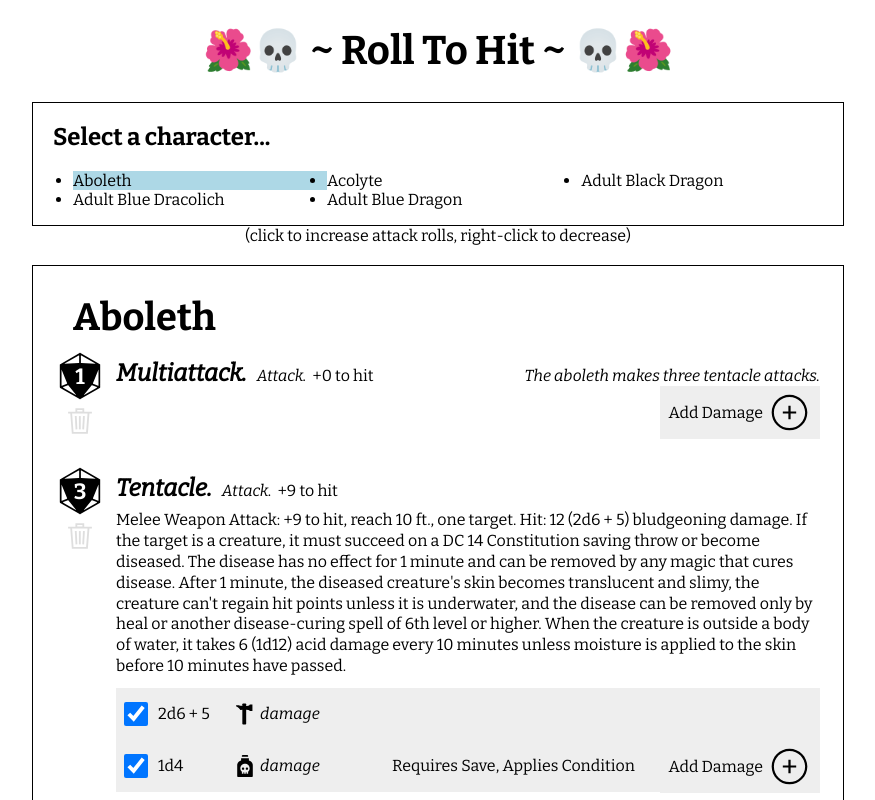
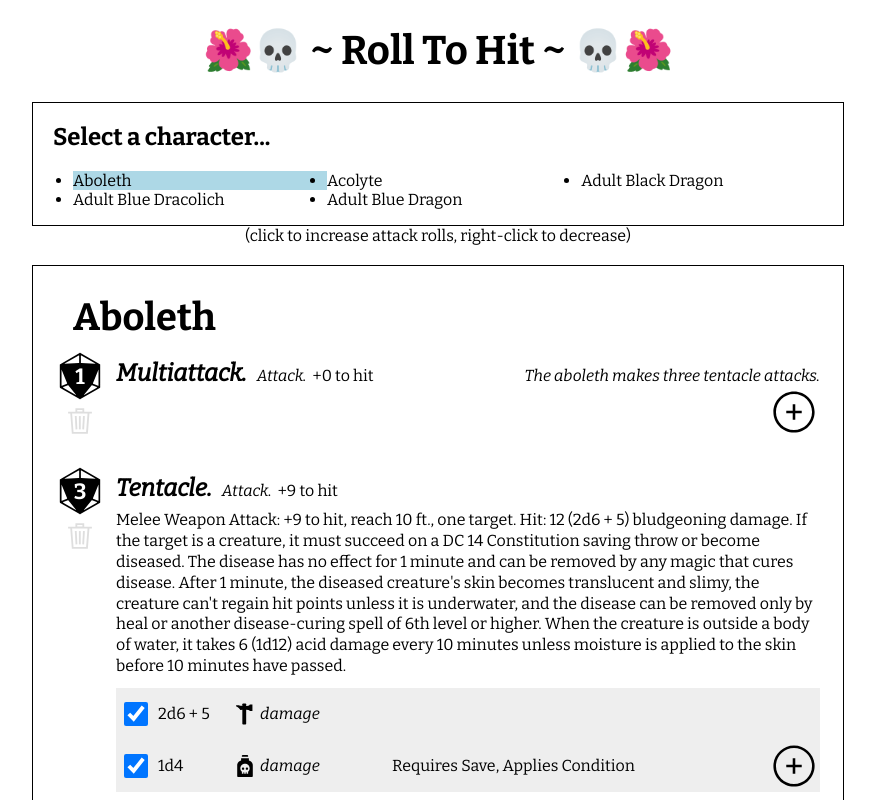
Before and after one commit to wickworks/witchdice, a React (Create React App) app: page / in a window 1280 px wide. Both pictures are taken after a click on the item "Aboleth". Shown: the top 800 px of the page, without its empty margins (202-1077 px from the left). Built offline with nearby package versions, Linux system fonts and the light colour scheme.

Commit message:
styling for add damage button

```diff
--- a/src/components/AttackSource.jsx
+++ b/src/components/AttackSource.jsx
@@ -275,14 +275,15 @@ const AttackSource = ({attackID, attackData, attackFunctions, deleteAttack, clea
 
               { !isDamageEditOpen &&
                 <button
-                  className="add-damage-button"
+                  className="add-damage-button asset plus"
                   onClick={() => {
                     openEditForDamage(damageData.length);
                     createDamage();
                   }}
                 >
-                  <span>Add Damage</span>
-                  <div className={`asset plus`} />
+                  <div className='text-container'>
+                    <span>Add Damage</span>
+                  </div>
                 </button>
               }
             </div>
--- a/src/components/AttackSource.scss
+++ b/src/components/AttackSource.scss
@@ -124,27 +124,40 @@
       padding: 1px 0;
       min-height: 42px;
 
-      .add-damage-button {
+      .add-damage-button.asset {
         @include text_default;
+
         position: absolute;
-        bottom: 0;
+        bottom: 1px;
         right: 0;
-        display: flex;
-        align-items: center;
+
+        width: 52px;
+        height: 52px;
+
         border: none;
-        padding: 4px 8px;
-        background-color: #eeeeee;
+        padding: 0;
+        background-color: transparent;
         cursor: pointer;
 
-        .asset {
-          border-radius: 50%;
-          margin-left: 4px;
-          width: 45px;
-          height: 45px;
+
+        .text-container {
+          position: relative;
+
+          span {
+            visibility: hidden;
+            position: absolute;
+            right: 100%;
+            top: -10px;
+            white-space: nowrap;
+            padding: 0 10px;
+            pointer-events: none;
+          }
         }
+
 
         &:hover {
           background-color: lightgrey;
+          span { visibility: visible; }
         }
       }
     }
```
